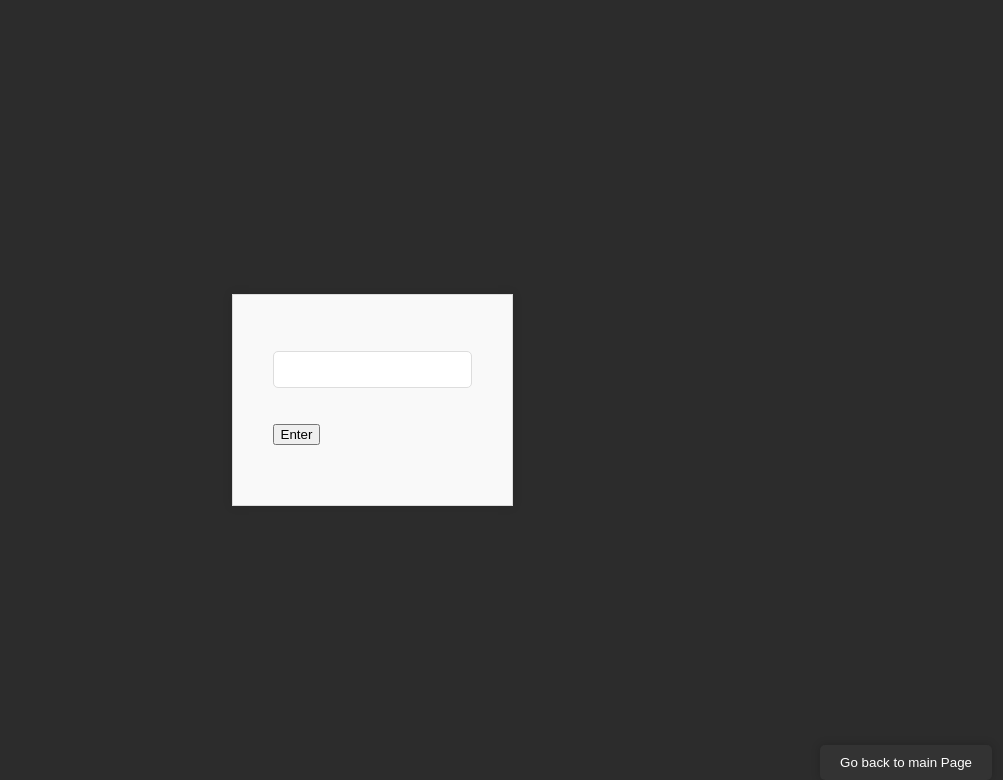
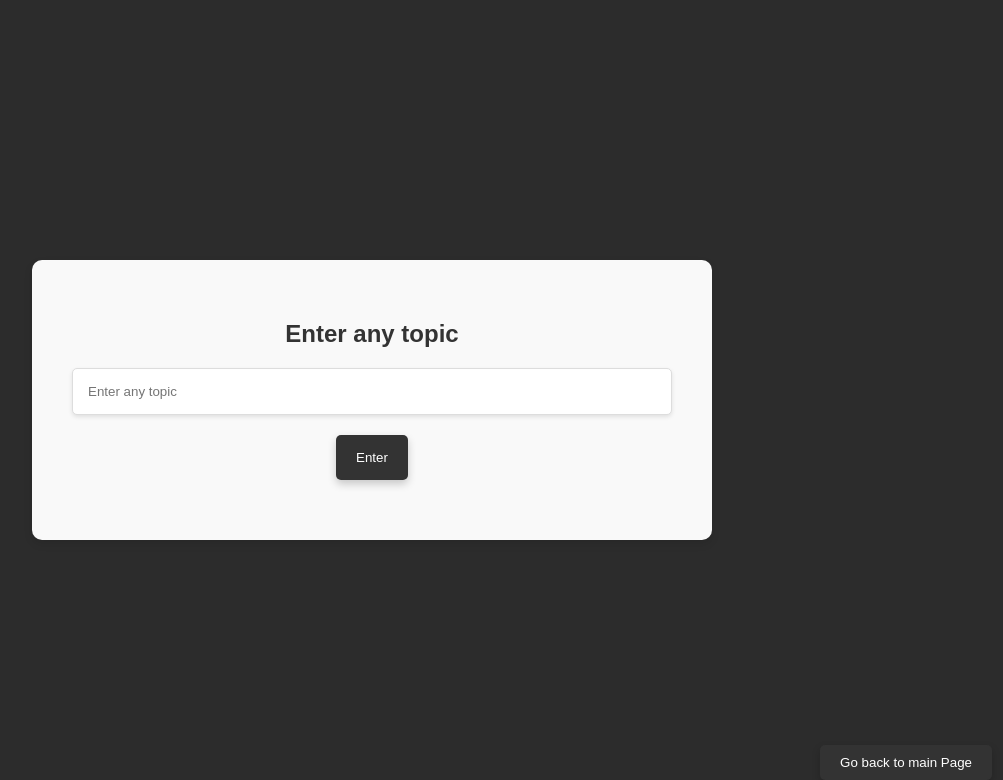
Before and after one commit to yukinoBL/Presentation-NTU-2024, a Flask app: page / in a window 1280 px wide. Shown: the top 780 px of the page, without its empty margins (268-1271 px from the left). Run offline with Flask 3, Linux system fonts and the light colour scheme.

Commit message:
index.html

```diff
--- a/templates/index.html
+++ b/templates/index.html
@@ -14,31 +14,50 @@
     }
 
     .container {
-      max-width: 2000px;
+      max-width: 600px;
+      width: 100%;
       padding: 40px;
-      background-color: #f9f9f9;
-      border: 1px solid #ddd;
-      box-shadow: 0 0 10px rgba(0, 0, 0, 0.1);
-    }
-
-    .button-list {
-      list-style: none;
-      padding: 0;
-      margin: 0;
+      background-color: #f9f9f9; /* Light background for contrast */
+      border-radius: 10px;
+      box-shadow: 0 4px 8px rgba(0, 0, 0, 0.1); /* Slitted shadow effect */
+      text-align: center;
     }
 
     input[type="text"] {
-      padding: 10px;
+      padding: 15px;
       border: 1px solid #ddd;
       border-radius: 5px;
       margin-bottom: 20px;
       width: 100%;
       box-sizing: border-box;
+      box-shadow: 0 2px 4px rgba(0, 0, 0, 0.1);
+      transition: box-shadow 0.3s;
+    }
+
+    input[type="text"]:focus {
+      box-shadow: 0 4px 8px rgba(0, 0, 0, 0.2); /* Increase shadow on focus */
+    }
+
+    input[type="submit"] {
+      background-color: #333; /* Dark grey button */
+      color: #fff;
+      padding: 15px 20px;
+      border: none;
+      border-radius: 5px;
+      cursor: pointer;
+      box-shadow: 0 4px 8px rgba(0, 0, 0, 0.2);
+      transition: background-color 0.3s, transform 0.3s;
+    }
+
+    input[type="submit"]:hover {
+      background-color: #555; /* Lighter grey on hover */
+      transform: scale(1.05);
+      box-shadow: 0 6px 12px rgba(0, 0, 0, 0.3);
     }
 
     #output {
       margin-top: 20px;
-      color: #fff;
+      color: #333;
       font-size: 18px;
     }
 
@@ -49,7 +68,7 @@
       border: none;
       border-radius: 5px;
       cursor: pointer;
-      box-shadow: 0 0 10px rgba(0, 0, 0, 0.2);
+      box-shadow: 0 4px 8px rgba(0, 0, 0, 0.2);
       transition: background-color 0.3s, transform 0.3s;
       position: fixed;
       bottom: 20px;
@@ -59,18 +78,17 @@
     .back-button:hover {
       background-color: #555; /* Lighter grey on hover */
       transform: scale(1.05);
-      box-shadow: 0 0 10px rgba(0, 0, 0, 0.4);
+      box-shadow: 0 6px 12px rgba(0, 0, 0, 0.3);
     }
   </style>
 </head>
 <body>
   <div class="container">
-    <ul class="button-list">
-      <form action="/" method="post">
-        <p><input type="text" name="q"></p>
-        <p><input type="submit" value="Enter"></p>
-      </form>
-    </ul>
+    <h2 style="color: #333;">Enter any topic</h2>
+    <form action="/" method="post">
+      <input type="text" id="input-field" name="q" placeholder="Enter any topic">
+      <input type="submit" value="Enter" onclick="storeInput(); return false;">
+    </form>
     <div id="output"></div>
   </div>
   <button class="back-button" onclick="location.href='/main'">Go back to main Page</button>
```
